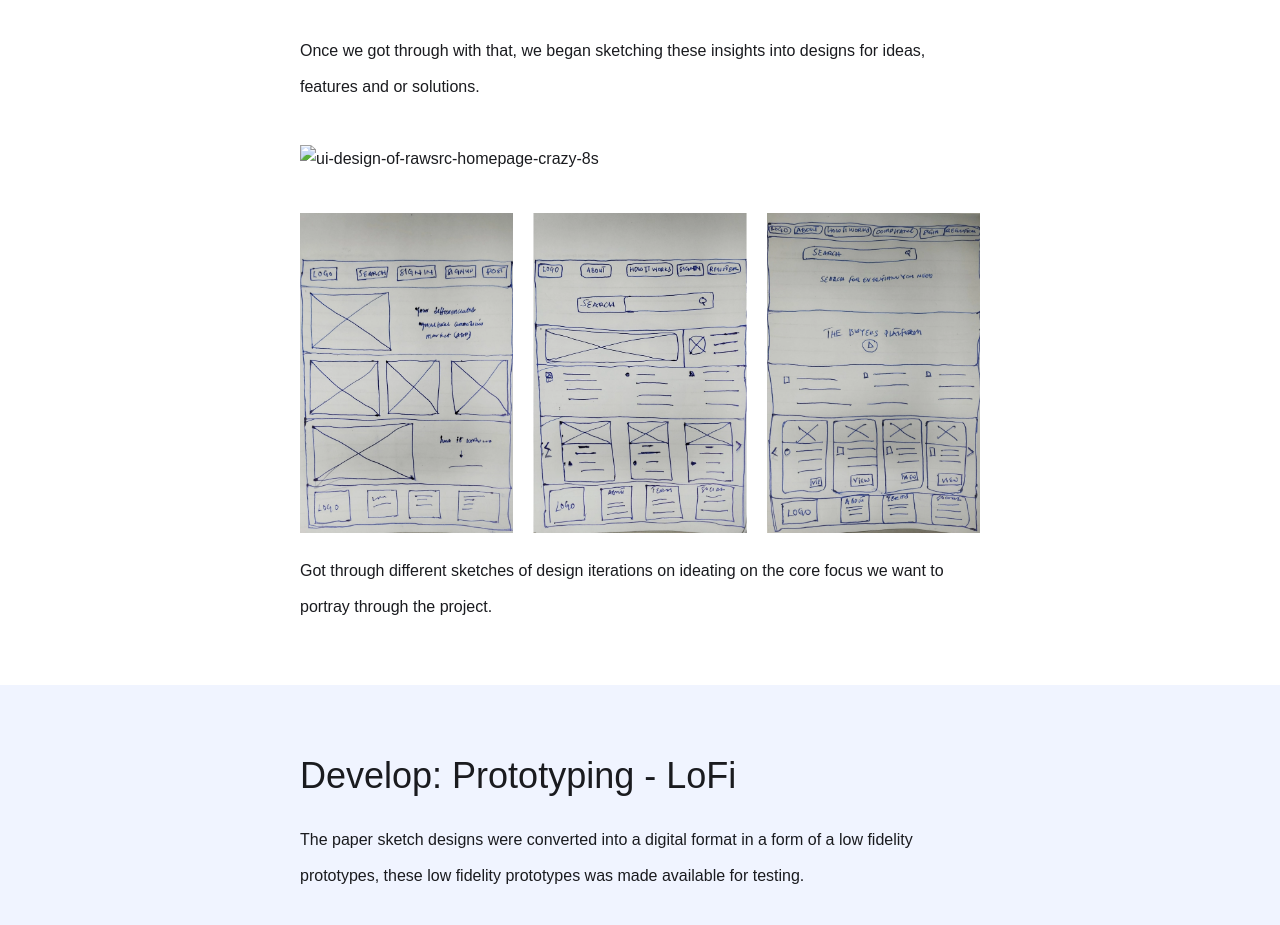
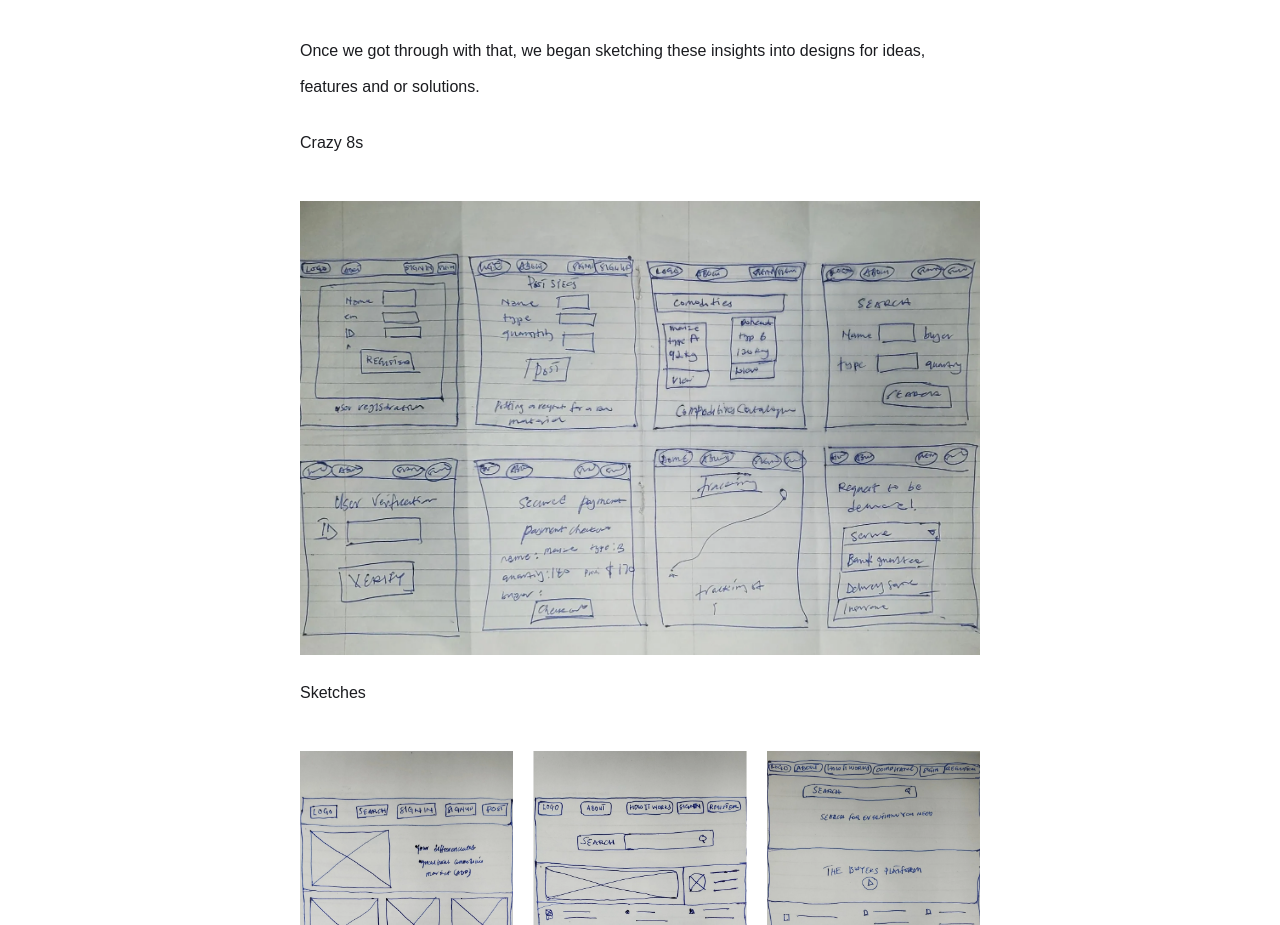
Before and after one commit to xdagee/xdagee.github.io, a plain HTML site: page work/rawsrc.html in a window 1280 px wide. Shown: the part 3420-4345 px from the top of the page. Drawn offline with nearby package versions, Linux system fonts and the light colour scheme; a script that the page names is missing; a web font is replaced by a local one.

Commit message:
quick fix for image
quick fix for image src not properly formatted

```diff
--- a/work/rawsrc.html
+++ b/work/rawsrc.html
@@ -185,10 +185,18 @@
             solutions.
         </div>
 
+        <div class="text-block-15">
+            Crazy 8s
+        </div>
+
         <div class="div-block-57"><img src="../assets/images/rawsrc/crzy.8s.webp"
-                srcset="../assets/images/rawsrc/crzy.8s.jpg 500w, ../assets/images/rawsrc/crzy.8s.jpg 800w, ../assets/images/rawsrc/crzy.8s.jpg 1080w, ../assets/images/rawsrc/crzy.8s.jpg 1600w, ../assets/images/rawsrc/crzy.8s.jpg 2000w, ../assets/images/rawsrc/crzy.8s.jpg 2500w"
+                srcset="../assets/images/rawsrc/crzy.8s.webp 500w, ../assets/images/rawsrc/crzy.8s.webp 800w, ../assets/images/rawsrc/crzy.8s.webp 1080w, ../assets/images/rawsrc/crzy.8s.webp 1600w, ../assets/images/rawsrc/crzy.8s.webp 2000w, ../assets/images/rawsrc/crzy.8s.webp 2500w"
                 sizes="(max-width: 479px) 92vw, (max-width: 767px) 95vw, (max-width: 991px) 90vw, 63vw"
                 alt="ui-design-of-rawsrc-homepage-crazy-8s" />
+        </div>
+
+        <div class="text-block-15">
+            Sketches
         </div>
 
         <div class="div-block-57"><img src="../assets/images/rawsrc/sketches.webp"
```
Also changed, not shown: work/payall.html (+1 -1 lines).
